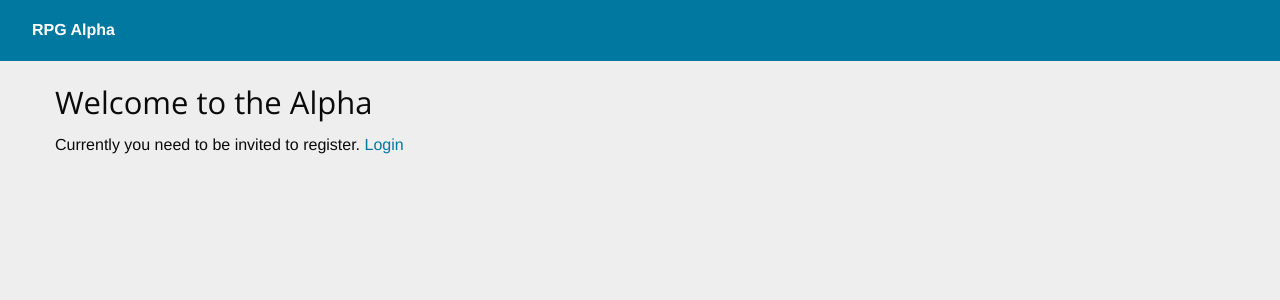
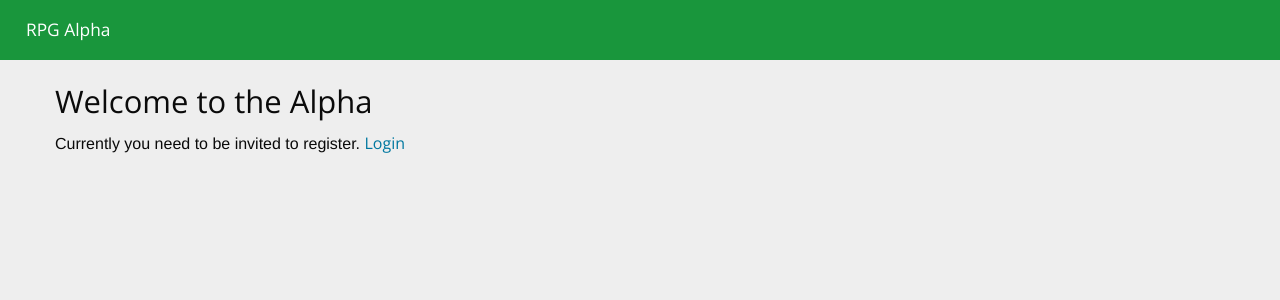
Before and after one commit to JamesJGarner/rpg-game, a Django app: page / in a window 1280 px wide. Shown: the top 300 px of the page. Run offline with Django 3.2, Linux system fonts and the light colour scheme; some libraries are stand-ins or nearby versions.

Commit message:
Updated top bar to green and added some link tag classes

```diff
--- a/game/static/css/stylesheet.css
+++ b/game/static/css/stylesheet.css
@@ -4,12 +4,13 @@ body {
 
 a {
   color:#0078a0;
+  font-family: 'Open Sans';
 }
 
 .top-bar {
-    margin-bottom:20px;
-        background-color: #0078a0;
-        padding: 0;
+    margin-bottom: 20px;
+    background-color: #19963C;
+    padding: 10px;
 }
 
 .top-bar-section li:not(.has-form) a:not(.button) {
@@ -27,3 +28,9 @@ h1,h2,h3,h4,h5,h6 {
 .top-bar ul {
     background: none;
 }
+
+.menu-text a {
+	padding: 0 !important;
+	font-weight: 400;
+	font-size: 13pt;
+}
```
